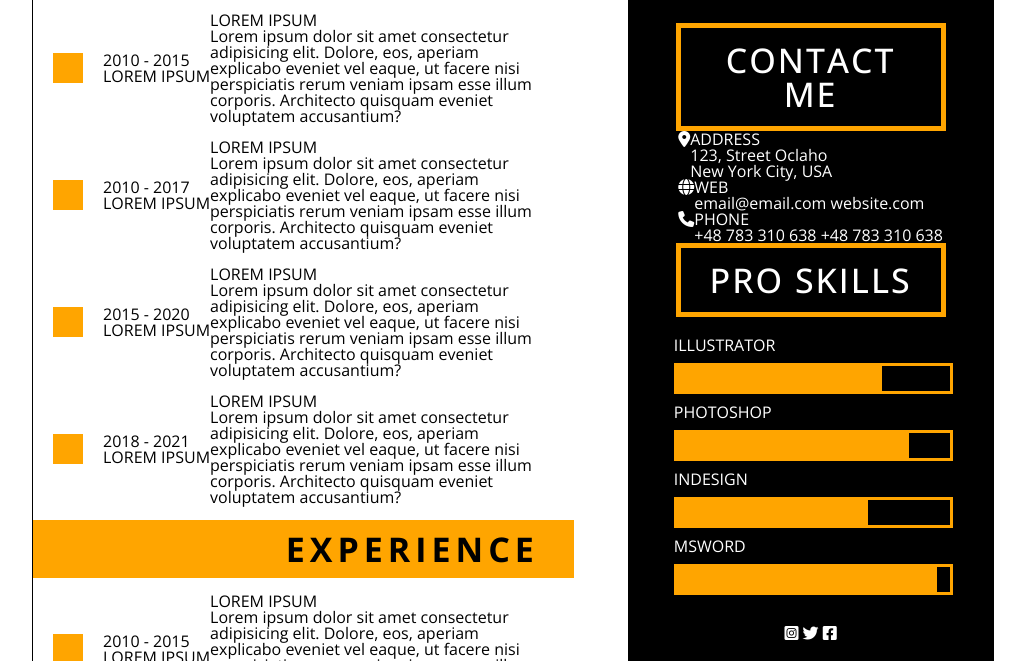
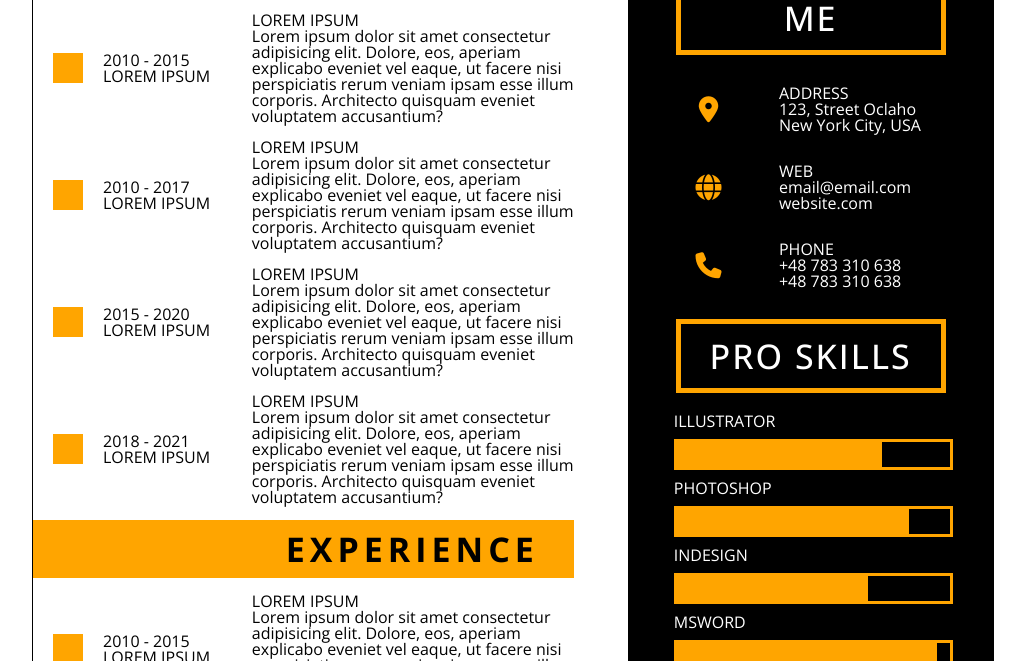
Before and after one commit to EpicMari/projekt_cv, a plain HTML site: page index.html in a window 1280 px wide. Shown: the part 439-1100 px from the top of the page, without its empty margins (127-1152 px from the left). Drawn offline with nearby package versions, Linux system fonts and the light colour scheme.

Commit message:
fix contacts

```diff
--- a/index.html
+++ b/index.html
@@ -19,7 +19,7 @@
 
                 <div class="item flex-row">
                     <div class="square"></div>
-                    <div class="flex-column">
+                    <div class="date flex-column">
                         <p>2010 - 2015</p>
                         <h3>Lorem ipsum</h3>
                     </div>
@@ -36,7 +36,7 @@
                 </div>
                 <div class="item flex-row">
                     <div class="square"></div>
-                    <div class="flex-column">
+                    <div class="date flex-column">
                         <p>2010 - 2017</p>
                         <h3>Lorem ipsum</h3>
                     </div>
@@ -53,7 +53,7 @@
                 </div>
                 <div class="item flex-row">
                     <div class="square"></div>
-                    <div class="flex-column">
+                    <div class="date flex-column">
                         <p>2015 - 2020</p>
                         <h3>Lorem ipsum</h3>
                     </div>
@@ -70,7 +70,7 @@
                 </div>
                 <div class="item flex-row">
                     <div class="square"></div>
-                    <div class="flex-column">
+                    <div class="date flex-column">
                         <p>2018 - 2021</p>
                         <h3>Lorem ipsum</h3>
                     </div>
@@ -89,7 +89,7 @@
                 <h2 class="title orange-bg">Experience</h2>
                 <div class="item flex-row">
                     <div class="square"></div>
-                    <div class="flex-column">
+                    <div class="date flex-column">
                         <p>2010 - 2015</p>
                         <h3>Lorem ipsum</h3>
                     </div>
@@ -106,7 +106,7 @@
                 </div>
                 <div class="item flex-row">
                     <div class="square"></div>
-                    <div class="flex-column">
+                    <div class="date flex-column">
                         <p>2010 - 2017</p>
                         <h3>Lorem ipsum</h3>
                     </div>
@@ -123,7 +123,7 @@
                 </div>
                 <div class="item flex-row">
                     <div class="square"></div>
-                    <div class="flex-column">
+                    <div class="date flex-column">
                         <p">2015 - 2020</p>
                         <h3>Lorem ipsum</h3>
                     </div>
@@ -140,7 +140,7 @@
                 </div>
                 <div class="item flex-row">
                     <div class="square"></div>
-                    <div class="flex-column">
+                    <div class="date flex-column">
                         <p>2018 - 2021</p>
                         <h3>Lorem ipsum</h3>
                     </div>
@@ -161,7 +161,7 @@
                 <h2 class="orange-border">contact me</h2>
                 <div class="contact">
                     <div class="address flex-row">
-                        <i class="fa-solid fa-location-dot"></i>
+                        <i class="fa-solid fa-location-dot cv-icon"></i>
                         <div class="address-info">
                             <h3>Address</h3>
                         <p>
@@ -172,7 +172,7 @@
 
                     </div>
                     <div class="web flex-row">
-                        <i class="fa-solid fa-globe"></i>
+                        <i class="fa-solid fa-globe cv-icon"></i>
                         <div class="web-info">
                             <h3>Web</h3>
                         <a href="mailto:email@email.com">email@email.com</a>
@@ -181,7 +181,7 @@
 
                     </div>
                     <div class="phone flex-row">
-                        <i class="fa-solid fa-phone"></i>
+                        <i class="fa-solid fa-phone cv-icon"></i>
                         <div class="phone-info">
                             <h3>Phone</h3>
                         <a href="tel:+48783310638">+48 783 310 638</a>
--- a/scss/custom.scss
+++ b/scss/custom.scss
@@ -136,3 +136,31 @@ img {
 .item-desc {
     width: 55%;
 }
+.address,
+.web,
+.phone {
+    margin: 30px 0;
+    justify-content: center;
+    align-items: center;
+}
+
+.cv-icon {
+    width: 20%;
+    font-size: 26px;
+    text-align: center;
+    color: var(--orange);
+}
+
+.address-info,
+.web-info,
+.phone-info {
+    width: 80%;
+    display: flex;
+    flex-direction: column;
+    position: relative;
+    left: 45px;
+}
+
+.contact {
+    width: 70%;
+}
```
Also changed, not shown: css/style.css, 1 other file.
